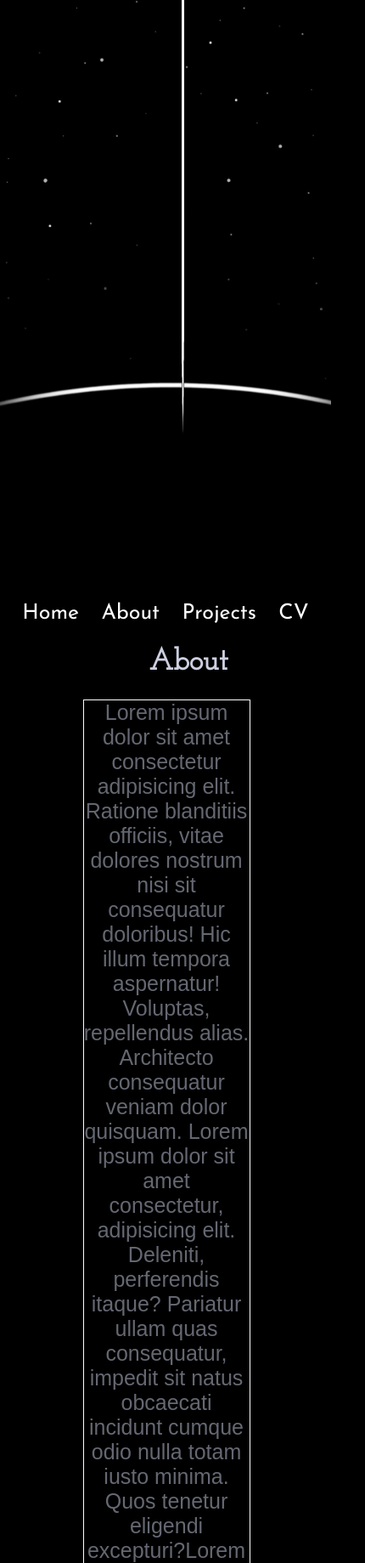
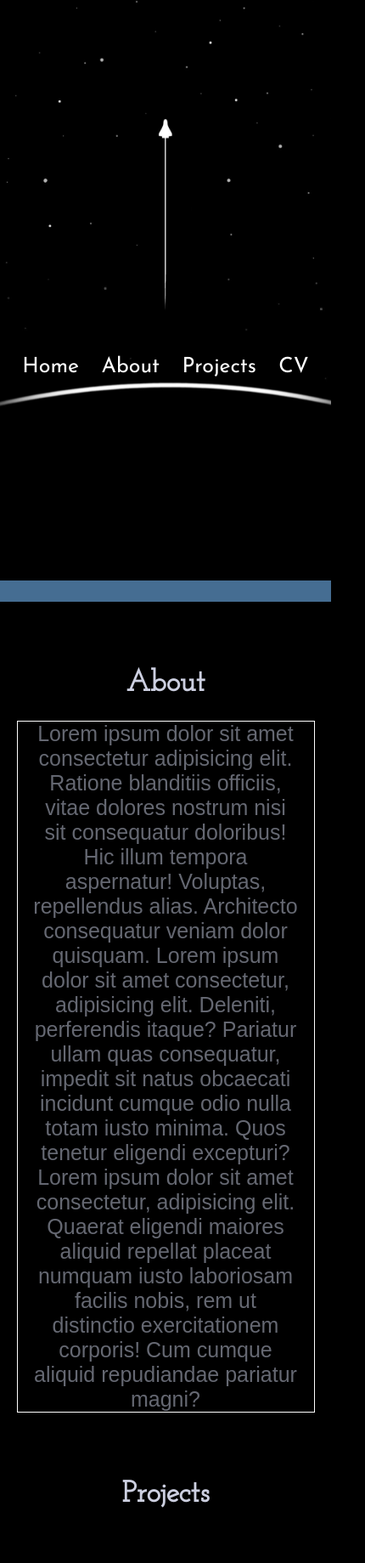
Before and after one commit to LunaVB/Portfolio, a plain HTML site: page home.html in a window 390 px wide. Shown: the part 161-2000 px from the top of the page at 85% size, 430 px wide, since content can reach past the window. Drawn offline with Linux system fonts and the light colour scheme.

Commit message:
kinda sorta responsive

```diff
--- a/home.html
+++ b/home.html
@@ -97,9 +97,8 @@
         <div class="footer-bar">
             <div class="footer-content">
                 <span class="iconify footer-items" data-icon="fa:github" data-inline="false"></span>
-                <span class="iconify footer-items" data-icon="fa:stack-overflow" data-inline="false"></span>
-                <span class="iconify footer-items" data-icon="fa:envelope" data-inline="false"></span>
-            </div>
+                <span class="iconify footer-items" data-icon="brandico:linkedin-rect" data-inline="false"></span>
+                <span class="iconify footer-items" data-icon="fa-solid:envelope" data-inline="false"></span> </div>
         </div>
     </footer>
 
--- a/resources/SCSS/home.scss
+++ b/resources/SCSS/home.scss
@@ -28,6 +28,7 @@ a {
     background-size: cover;
     height: 100vh;
     width: 100vw;
+
 }
 
 .ship {
@@ -47,6 +48,23 @@ a {
     padding-top: 20px;
     color: #BEC1D2;
 }
+
+// ---------------------------------------BG MOBILE VIEW
+@media only screen and (max-width: 769px) {
+    .top-bg {
+        background-image: url(../images/BG.jpg);
+        background-repeat: no-repeat;
+        background-position: center center;
+        background-size: cover;
+        height: 100vh;
+        width: 100vw;
+    }
+
+    .ship {
+        display: none;
+    }
+}
+
 
 // ---------------------------------------
 .nav {
@@ -71,6 +89,13 @@ a {
     }
 }
 
+// ---------------------------------------PROJECTS MOBILE VIEW
+@media only screen and (max-width: 769px) {
+    .nav {
+        margin-top: 500px;
+    }
+}
+
 // ---------------------------------------
 .accent-bar {
     height: 25px;
@@ -86,9 +111,9 @@ h2 {
     font-size: 35px;
     padding-top: 50px;
     margin-bottom: 25px;
-    width: 10%;
-    margin-left: 45%;
-    margin-right: 45%;
+    width: 30%;
+    margin-left: 35%;
+    margin-right: 35%;
     color: #CCCFE0;
     border-bottom: 1px solid black;
 
@@ -100,9 +125,9 @@ h2 {
 
 .about {
     height: auto;
-    width: 50%;
-    margin-left: 25%;
-    margin-right: 25%;
+    max-width: 80%;
+    margin-left: 10%;
+    margin-right: 10%;
     border: 1px solid white;
     color: rgb(101, 104, 114);
 }
@@ -119,9 +144,24 @@ h2 {
     }
 }
 
+// ---------------------------------------ABOUT MOBILE VIEW
+@media only screen and (max-width: 769px) {
+    .about {
+        height: auto;
+        max-width: 90%;
+        margin-left: 5%;
+        margin-right: 5%;
+    }
+
+    .about-txt {
+        max-width: 90%;
+        margin-left: 5%;
+        margin-right: 5%;
+    }
+}
+
 // ---------------------------------------
 .project-cont {
-    // background-image: linear-gradient(to bottom, #000000 25%, #ffffff 100%);
     display: flex;
     flex-direction: row;
     flex-wrap: nowrap;
@@ -157,6 +197,7 @@ h2 {
     margin: 5px;
     padding: 5px 0px 5px 0px;
     font-size: 20px;
+    text-align: center;
 
     &:hover {
         transition: 0.8s;
@@ -166,7 +207,7 @@ h2 {
 }
 
 // ---------------------------------------PROJECTS MOBILE VIEW
-@media only screen and (max-width: 599px) {
+@media only screen and (max-width: 769px) {
     .project-cont {
         flex-direction: column;
         flex-wrap: nowrap;
@@ -189,7 +230,7 @@ h2 {
     margin-left: 40%;
     margin-right: 40%;
     margin-bottom: 20px;
-    border: 1px solid white;
+    padding-top: 5%;
 }
 
 .footer-content {
@@ -212,3 +253,12 @@ h2 {
         color: white;
     }
 }
+
+// ---------------------------------------FOOTER MOBILE VIEW
+@media only screen and (max-width: 769px) {
+    .footer-bar {
+        padding-top: 10%;
+    }
+}
+
+// ---------------------------------------
```
Also changed, not shown: resources/CSS/main.css, 1 other file.
